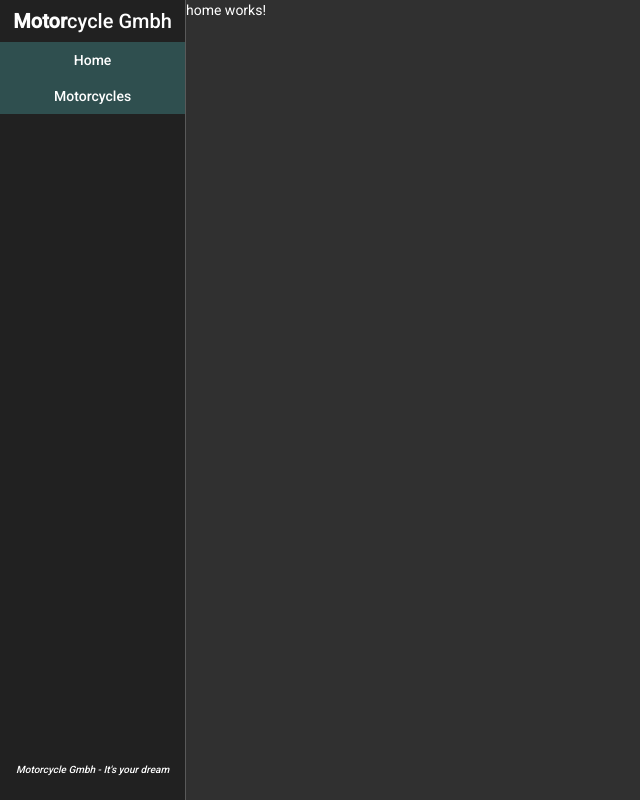
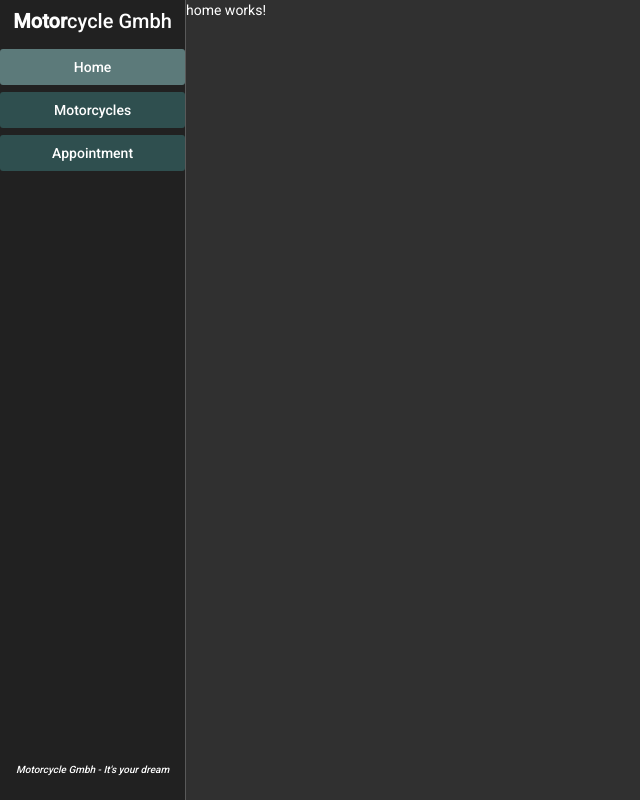
Before and after one commit to githubc02hf/WebTechPrj, an Angular app in the folder motorcycleGang/: page /home in a window 1280 px wide. Shown: the whole page, without its empty margins (0-640 px from the left). Built offline with nearby package versions, Linux system fonts and the light colour scheme.

Commit message:
Changes sidebar
make some style changes of sidebar

```diff
--- a/motorcycleGang/src/app/app-routing.module.ts
+++ b/motorcycleGang/src/app/app-routing.module.ts
@@ -3,6 +3,7 @@
 import {MotorcycleComponent} from './motorcycle-search/motorcycle.component';
 import {AppComponent} from './app.component';
 import {HomeComponent} from './home/home.component';
+import { AppointmentComponent } from './appointment/appointment.component';
 
 const routes: Routes = [
   {
@@ -19,6 +20,10 @@
     component: MotorcycleComponent
   },
   {
+    path: 'appointment',
+    component: AppointmentComponent
+  },
+  {
     path: '**',
     redirectTo: 'home'
   }];
--- a/motorcycleGang/src/app/sidebar/sidebar.component.css
+++ b/motorcycleGang/src/app/sidebar/sidebar.component.css
@@ -1,5 +1,10 @@
 .button-toolbar {
   width: 100%;
   background: darkslategrey;
-  border-radius: 0;
+  border-radius: 3px;
+  margin-top: 7px;
 }
+
+.active {
+  background: rgb(92, 122, 122);
+}
--- a/motorcycleGang/src/app/sidebar/sidebar.component.html
+++ b/motorcycleGang/src/app/sidebar/sidebar.component.html
@@ -3,16 +3,24 @@
     <h1 style="padding: 5px"><strong>Motor</strong>cycle Gmbh</h1>
     <span class="menu-spacer"></span>
     <div style="display: flex; flex-direction: column; width: 100%; border: 5px">
-      <a
+      <button
         mat-button
         [routerLink]="'/home'"
+        routerLinkActive="active"
         class="button-toolbar"
-      > Home </a>
+      > Home </button>
       <a
         mat-button
         [routerLink]="'/motorcycles'"
+        routerLinkActive="active"
         class="button-toolbar"
       > Motorcycles </a>
+      <a
+        mat-button
+        [routerLink]="'/appointment'"
+        routerLinkActive="active"
+        class="button-toolbar"
+      >Appointment</a>
     </div>
   </mat-toolbar-row>
 
```
Also changed, not shown: motorcycleGang/src/app/app.module.ts (+15 -6 lines).
